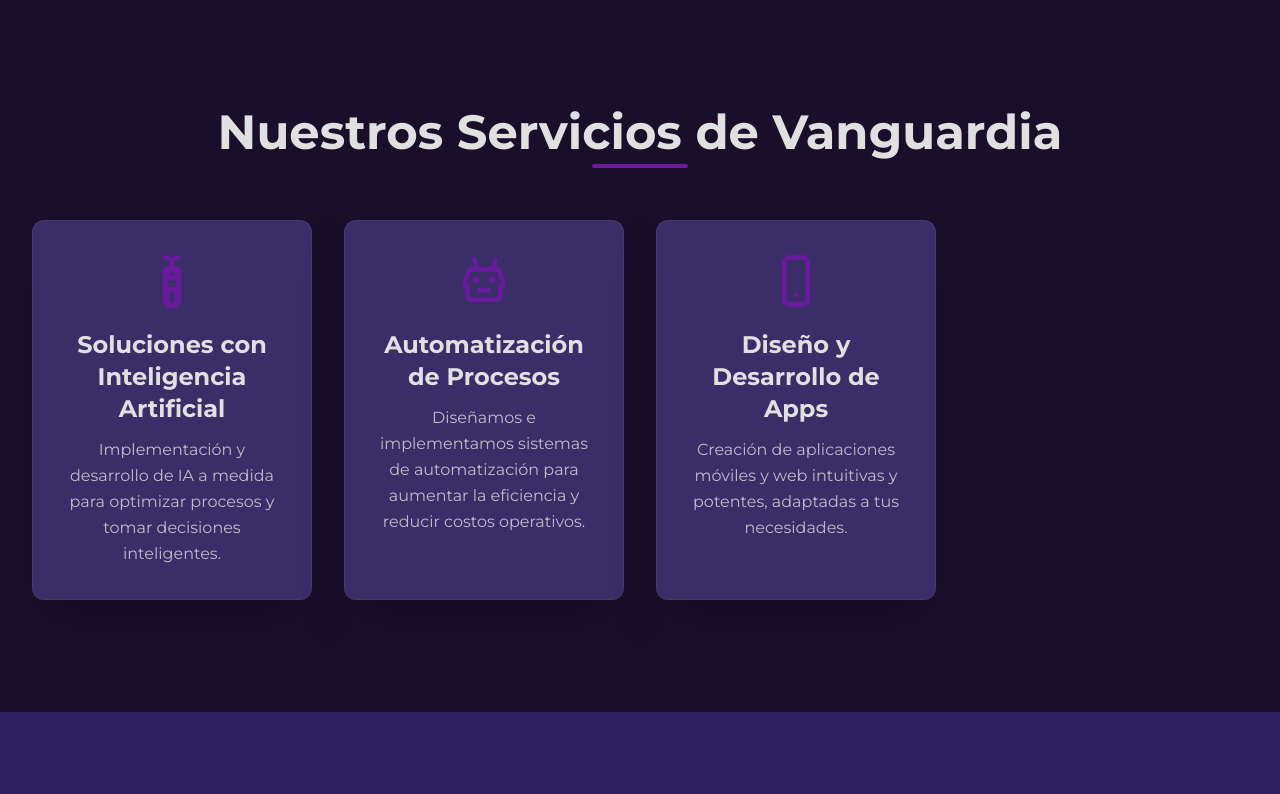
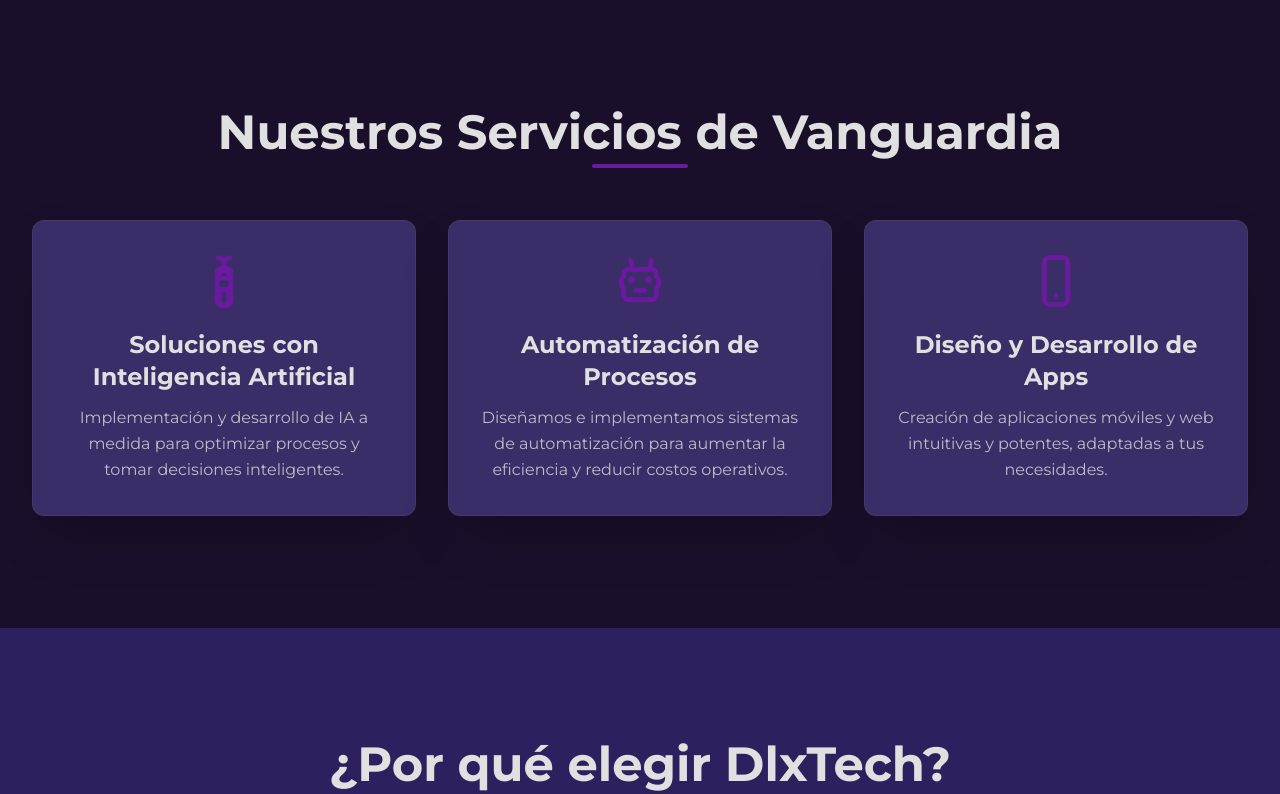
Before and after one commit to Emi-Dz/DlxWeb, a React (Vite) app: page / in a window 1280 px wide. Shown: the part 636-1430 px from the top of the page. Built offline with nearby package versions, Linux system fonts and the light colour scheme.

Commit message:
Update Services.tsx

```diff
--- a/components/Services.tsx
+++ b/components/Services.tsx
@@ -44,7 +44,7 @@
     <section id="services" className="py-20 sm:py-28">
       <div className="container mx-auto px-4 sm:px-6 lg:px-8">
         <SectionTitle>Nuestros Servicios de Vanguardia</SectionTitle>
-        <div className="grid grid-cols-1 md:grid-cols-2 lg:grid-cols-4 gap-8">
+        <div className="grid grid-cols-1 md:grid-cols-2 lg:grid-cols-3 gap-8">
           {SERVICES.map((service, index) => (
             <ServiceCard key={index} service={service} index={index} />
           ))}
```
